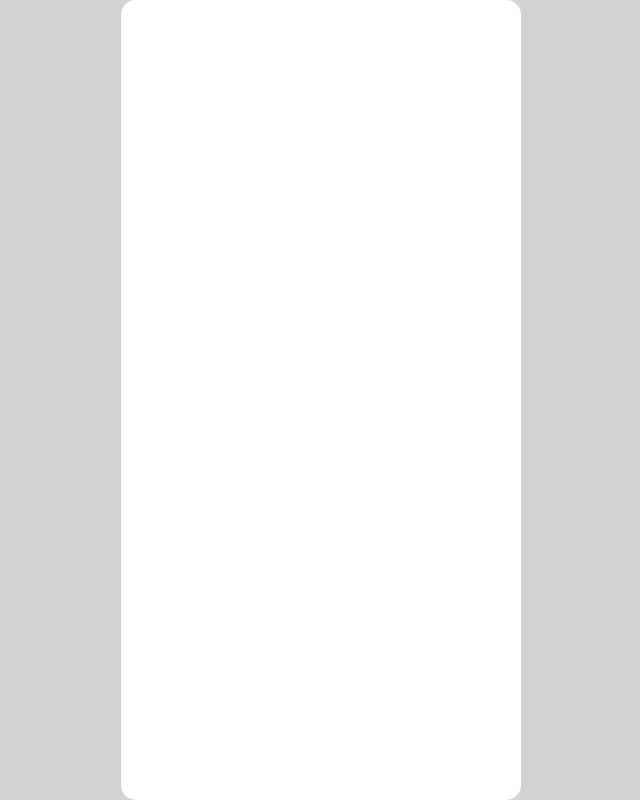
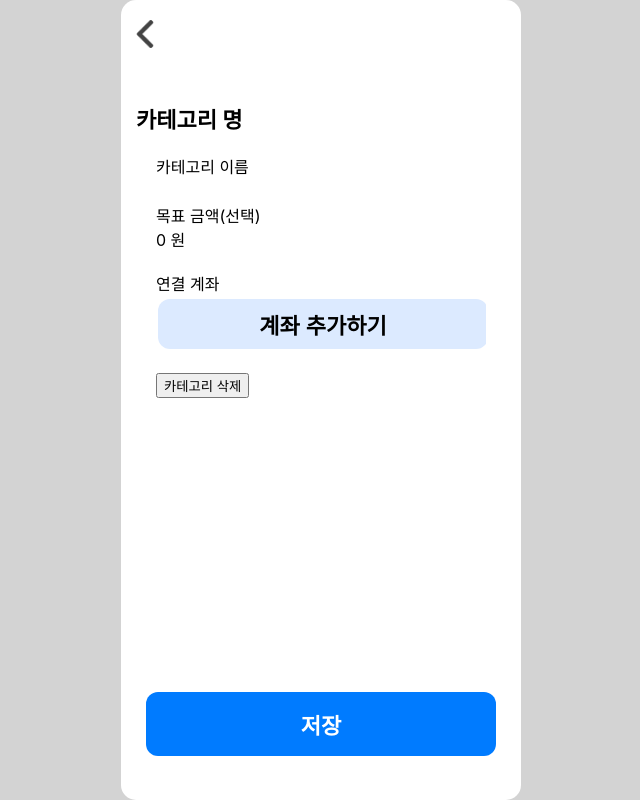
Before and after one commit to inthhh/bufl_fe, a React (Create React App) app: page /money-split/select-account/detail/1 in a window 1280 px wide. Before the commit this address had no page. Shown: the whole page, without its empty margins (319-959 px from the left). Built offline with nearby package versions, Linux system fonts and the light colour scheme; no server answers.

Commit message:
feat: 계좌 연동 및 API 저장, redux 로직 구현

```diff
--- a/src/App.tsx
+++ b/src/App.tsx
@@ -61,8 +61,8 @@ const App: React.FC = () => {
           <Route path="/money-split/input-pin" element={<InputPin />} />
           <Route path="/money-split/split-loading" element={<SplitLoading />} />
           <Route path="/money-split/finish" element={<SplitFinish />} />
-          <Route path="/money-split/select-account/detail" element={<SelectAccountDetail />} />
-          <Route path="/money-split/select-account/accounts" element={<SelectAccountAccounts />} />
+          <Route path="/money-split/select-account/detail/:categoryId" element={<SelectAccountDetail />} />
+          <Route path="/money-split/select-account/accounts/:categoryId" element={<SelectAccountAccounts />} />
           <Route path="/money-split/add-category" element={<AddCategory />} />
           <Route path="/money-split/toss/terms" element={<TossTerms />} />
           <Route path="/money-split/ai/cancel" element={<AI_Cancel />} />
--- a/src/MoneySplit/pages/control_accounts/SelectAccountAccounts.tsx
+++ b/src/MoneySplit/pages/control_accounts/SelectAccountAccounts.tsx
@@ -1,6 +1,6 @@
 import React, { useEffect, useState } from "react";
 import "../../style/splitStyle.css"; // CSS 파일 import
-import { useNavigate } from "react-router-dom";
+import { useNavigate, useParams } from "react-router-dom";
 import MoveBack from "../../MoveBack";
 import { useDispatch, useSelector } from "react-redux";
 import { setSelectedAccount } from "../../../redux/actions/accountAction";
@@ -14,18 +14,24 @@ interface AccountsInterface {
   balance: number;
 }
 
+interface SelectedAccountInterface {
+  selectedAccountId: number;
+  selectedAccountName: string;
+}
+
 const SelectAccountAccounts: React.FC = () => {
   // const allAccountList = ["토스뱅크 123", "토스뱅크 456", "토스뱅크 789", "토스뱅크 000"];
-  const [accountId, setAccountId] = useState(0);
+  const [account, setAccount] = useState<SelectedAccountInterface>({ selectedAccountId: -1, selectedAccountName: "" });
   const navigate = useNavigate();
   const dispatch = useDispatch();
-  const selectedAccount = useSelector((state: RootState) => state.account.selectedAccount);
-  // 카테고리 id를 보내면 name, amount 리턴
+  const selectedAccountId = useSelector((state: RootState) => state.account.selectedAccountId);
+  const selectedAccountName = useSelector((state: RootState) => state.account.selectedAccountName);
 
+  const { categoryId } = useParams();
   const clickForYes = async () => {
-    console.log(accountId);
-    dispatch(setSelectedAccount(accountId));
-    navigate("/money-split/select-account/detail");
+    console.log(account);
+    dispatch(setSelectedAccount(account));
+    navigate(`/money-split/select-account/detail/${categoryId}`);
   };
 
   const [accounts, setAccounts] = useState<AccountsInterface[]>([]);
@@ -38,9 +44,9 @@ const SelectAccountAccounts: React.FC = () => {
   }, []);
 
   useEffect(() => {
-    dispatch(setSelectedAccount(accountId));
-    console.log(selectedAccount);
-  }, [accountId, dispatch]);
+    dispatch(setSelectedAccount(account));
+    console.log(selectedAccountId, selectedAccountName);
+  }, [account, dispatch]);
 
   return (
     <div>
@@ -56,7 +62,12 @@ const SelectAccountAccounts: React.FC = () => {
                     type="radio"
                     id={`account-${index}`}
                     name="account"
-                    onClick={() => setAccountId(account.account_id)}
+                    onClick={() =>
+                      setAccount({
+                        selectedAccountId: account.account_id,
+                        selectedAccountName: account.bank_name + " " + String(account.account_number),
+                      })
+                    }
                     onChange={() => {}}
                   />{" "}
                   <label htmlFor={`account-${index}`}>{account.bank_name + account.account_number}</label>
--- a/src/MoneySplit/pages/control_accounts/SelectAccountDetail.tsx
+++ b/src/MoneySplit/pages/control_accounts/SelectAccountDetail.tsx
@@ -1,6 +1,6 @@
 import React, { useEffect, useState } from "react";
 import "../../style/splitStyle.css"; // CSS 파일 import
-import { useNavigate } from "react-router-dom";
+import { useNavigate, useParams } from "react-router-dom";
 import MoveBack from "../../MoveBack";
 import { useDispatch, useSelector } from "react-redux";
 import { RootState } from "../../../redux/store";
@@ -13,36 +13,53 @@ const SelectAccountDetail: React.FC = () => {
   const [color, setColor] = useState<string>("#d0defa");
   const navigate = useNavigate();
   const dispatch = useDispatch();
-  const selectedAccount = useSelector((state: RootState) => state.account.selectedAccount);
+  const selectedAccountId = useSelector((state: RootState) => state.account.selectedAccountId);
+  const selectedAccountName = useSelector((state: RootState) => state.account.selectedAccountName);
+
+  const { categoryId } = useParams();
+  const categoryList = useSelector((state: RootState) => state.category.categoryList);
+
+  useEffect(() => {
+    console.log("*******", categoryId);
+    fetch(`http://localhost:5000/api/salary/category/${categoryId}`)
+      .then((response) => response.json())
+      .then((data) => {
+        setName(data.category[0].name);
+        setAmount(data.category[0].goal_amount);
+        console.log(data.category[0].name, data.category[0].goal_amount);
+        console.log("***", data.category);
+      })
+      .catch((error) => console.error("SelectAccountDetail error:", error));
+  }, []);
 
   // console.log(selectedAccount);
-  const clickForYes = () => {
-    // const requestBody = {
-    // categoryId,
-    // accountId,
-    // };
+  const clickForYes = async () => {
+    const requestBody = {
+      categoryId: Number(categoryId),
+      accountId: Number(selectedAccountId),
+    };
     // api로 계좌 정보 보내기
-    // try {
-    //   const response = await fetch("http://localhost:5000/api/salary/account", {
-    //     method: "POST",
-    //     headers: {
-    //       "Content-Type": "application/json",
-    //     },
-    //     body: JSON.stringify(requestBody),
-    //   });
+    try {
+      const response = await fetch("http://localhost:5000/api/salary/account", {
+        method: "POST",
+        headers: {
+          "Content-Type": "application/json",
+        },
+        body: JSON.stringify(requestBody),
+      });
 
-    //   if (!response.ok) {
-    //     throw new Error("Failed to send data");
-    //   }
-    //   const data = await response.json();
-    //   console.log("Success:", data);
-    // } catch (error) {
-    //   console.error("Error:", error);
-    // }
+      if (!response.ok) {
+        throw new Error("Failed to send data");
+      }
+      const data = await response.json();
+      console.log("Success:", data);
+    } catch (error) {
+      console.error("SelectAccountDetail Error:", error);
+    }
     navigate("/money-split/select-account");
   };
   const clickForAccount = () => {
-    navigate("/money-split/select-account/accounts");
+    navigate(`/money-split/select-account/accounts/${categoryId}`);
   };
 
   return (
@@ -56,22 +73,22 @@ const SelectAccountDetail: React.FC = () => {
               <label htmlFor="name">카테고리 이름</label>
               <br />
               <div className="black_title" style={{ margin: "5px 0" }}>
-                💰 월급 통장
+                {name}
               </div>
             </div>
 
             <div>
               <label htmlFor="amount">목표 금액(선택)</label>
               <br />
-              <div>1,000,000 원</div>
+              <div>{Number(amount).toLocaleString()} 원</div>
             </div>
 
             <div>
               <label>연결 계좌</label>
-              {selectedAccount >= 0 ? (
+              {selectedAccountId >= 0 && selectedAccountName.length > 0 ? (
                 <div style={{ margin: "10px 0" }}>
                   <div onClick={clickForAccount} className="list_div font_20">
-                    {selectedAccount}
+                    {selectedAccountName}
                     <img src={RightArrow} alt="" width={15} />
                   </div>
                 </div>
--- a/src/redux/actions/accountAction.ts
+++ b/src/redux/actions/accountAction.ts
@@ -1,4 +1,8 @@
 import { createAction } from "@reduxjs/toolkit";
 
+interface AccountState {
+  selectedAccountId: number;
+  selectedAccountName: string;
+}
 // setCategories 액션 정의
-export const setSelectedAccount = createAction<number>("accounts/setAccounts");
+export const setSelectedAccount = createAction<AccountState>("accounts/setAccounts");
--- a/src/redux/reducers/accountReducer.ts
+++ b/src/redux/reducers/accountReducer.ts
@@ -2,16 +2,19 @@ import { setSelectedAccount } from "./../actions/accountAction";
 import { createReducer } from "@reduxjs/toolkit";
 
 interface AccountState {
-  selectedAccount: number;
+  selectedAccountId: number;
+  selectedAccountName: string;
 }
 
 const initialState: AccountState = {
-  selectedAccount: -1,
+  selectedAccountId: -1,
+  selectedAccountName: "",
 };
 
 const accountReducer = createReducer(initialState, (builder) => {
   builder.addCase(setSelectedAccount, (state, action) => {
-    state.selectedAccount = action.payload;
+    state.selectedAccountId = action.payload.selectedAccountId;
+    state.selectedAccountName = action.payload.selectedAccountName;
   });
 });
 
```
Also changed, not shown: src/MoneySplit/pages/control_accounts/SelectAccount.tsx (+49 -14 lines).
